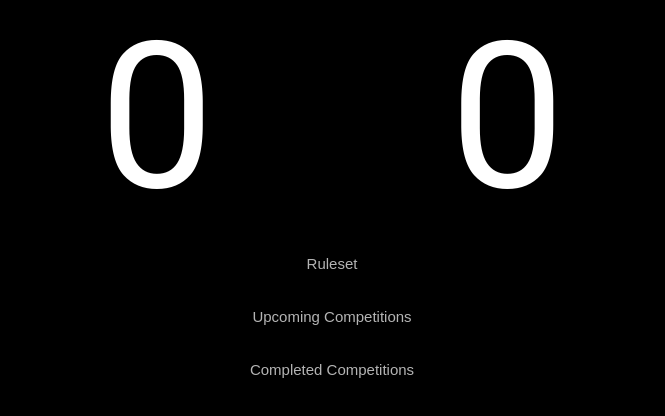
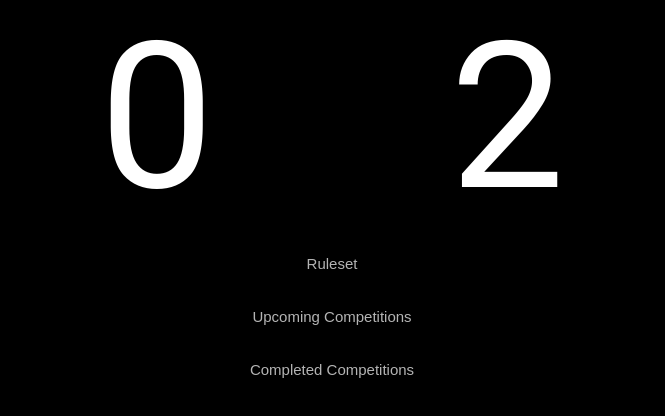
Before and after one commit to antisage/alekbaba-legacy, a plain HTML site: page competition/index.html in a window 1280 px wide. Shown: the part 174-590 px from the top of the page, without its empty margins (308-973 px from the left). Drawn offline with Linux system fonts and the light colour scheme.

Commit message:
Update index.html
update

```diff
--- a/competition/index.html
+++ b/competition/index.html
@@ -16,7 +16,7 @@
 
         <div id="score-container">
             <div id="alek-score" class="score">0</div>
-            <div id="long-score" class="score">0</div>
+            <div id="long-score" class="score">2</div>
         </div>
 
         <div id="upcoming-comp">
@@ -30,7 +30,6 @@
             <button type="button" class="collapsible">Upcoming Competitions</button>
             <div class="content">
                 <div class="comp-list">
-                    <button type="button" class="collapsible-2">Disc Golf</button>
                     <button type="button" class="collapsible-2">Ping Pong</button>
                     <button type="button" class="collapsible-2">Cooking</button>
                     <button type="button" class="collapsible-2">Arm Wrestling</button>
```
